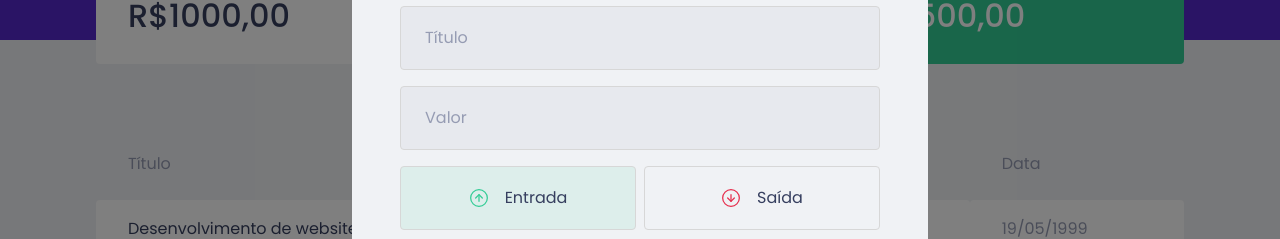
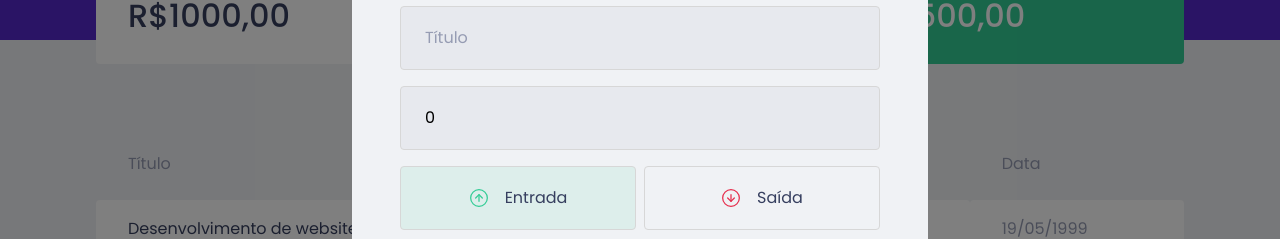
Before and after one commit to pedroandrades/dtmoney, a React (Create React App) app: page / in a window 1280 px wide. Both pictures are taken after a click on the button "Nova transação". Shown: the part 232-471 px from the top of the page. Built offline with nearby package versions, Linux system fonts and the light colour scheme; no server answers; what miragejs would draw is missing.

Commit message:
add state for form data

```diff
--- a/src/components/NewTransactionModal/index.tsx
+++ b/src/components/NewTransactionModal/index.tsx
@@ -1,4 +1,4 @@
-import { useState } from "react";
+import { FormEvent, useState } from "react";
 import Modal from "react-modal";
 import closeImg from "../../assets/close.svg";
 import incomeImg from "../../assets/income.svg";
@@ -15,6 +15,12 @@
   onRequestClose,
 }: NewTransactionModalProps) {
   const [type, setType] = useState("deposit");
+  const [title, setTitle] = useState("");
+  const [category, setCategory] = useState("");
+  const [value, setValue] = useState(0);
+  function handleCreateNewTransaction(event: FormEvent) {
+    event.preventDefault();
+  }
 
   return (
     <Modal
@@ -31,12 +37,21 @@
         <img src={closeImg} alt="Fechar Modal" />
       </button>
 
-      <Container>
+      <Container onSubmit={handleCreateNewTransaction}>
         <h2>Cadastrar transação</h2>
 
-        <input placeholder="Título" />
+        <input
+          placeholder="Título"
+          value={title}
+          onChange={event => setTitle(event.target.value)}
+        />
 
-        <input type="number" placeholder="Valor" />
+        <input
+          type="number"
+          placeholder="Valor"
+          value={value}
+          onChange={event => setValue(Number(event.target.value))}
+        />
 
         <TransactionTypeContainer>
           <RadioBox
@@ -63,7 +78,11 @@
           </RadioBox>
         </TransactionTypeContainer>
 
-        <input placeholder="Categoria" />
+        <input
+          placeholder="Categoria"
+          value={category}
+          onChange={event => setCategory(event.target.value)}
+        />
 
         <button type="submit">Cadastrar</button>
       </Container>
```
